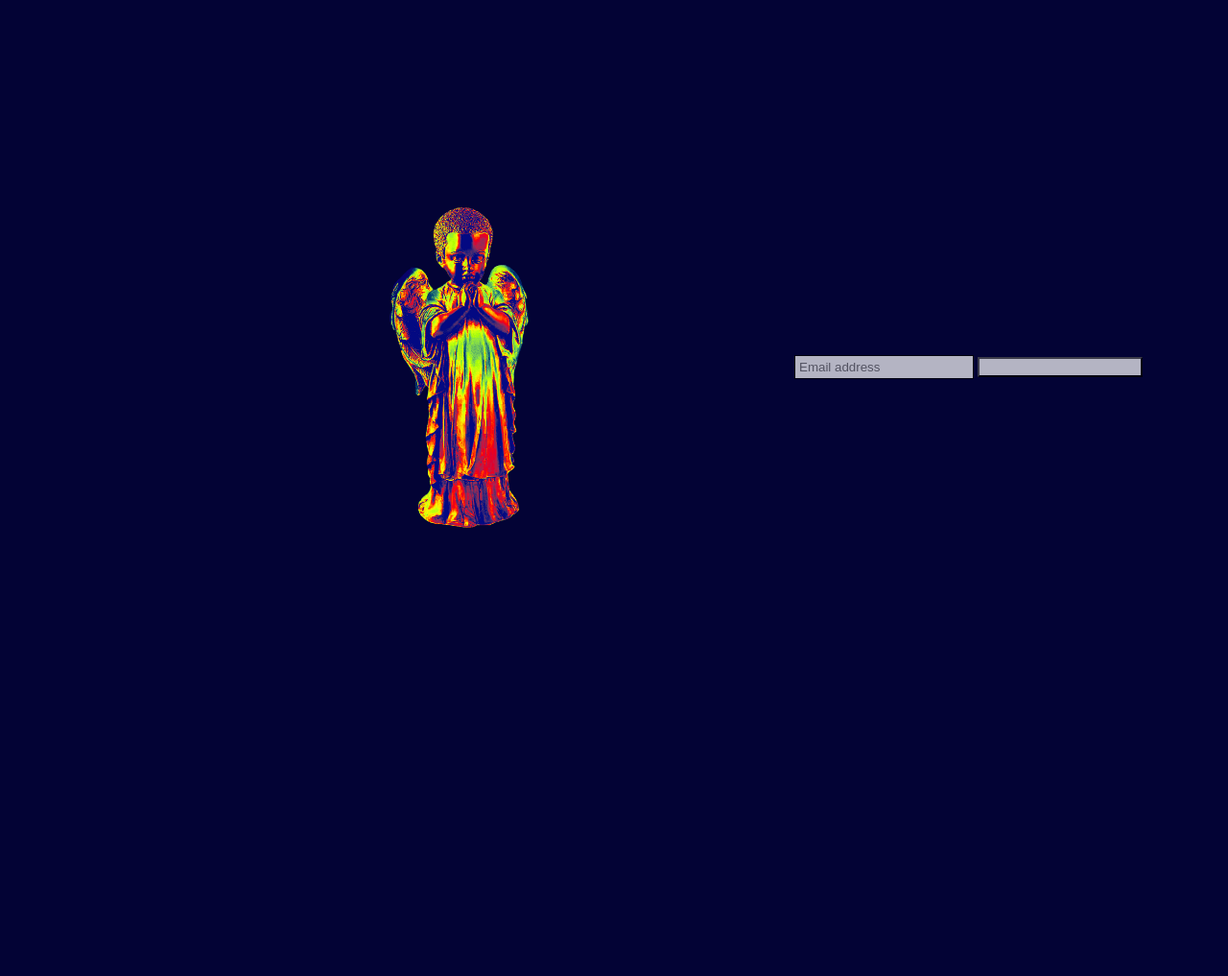
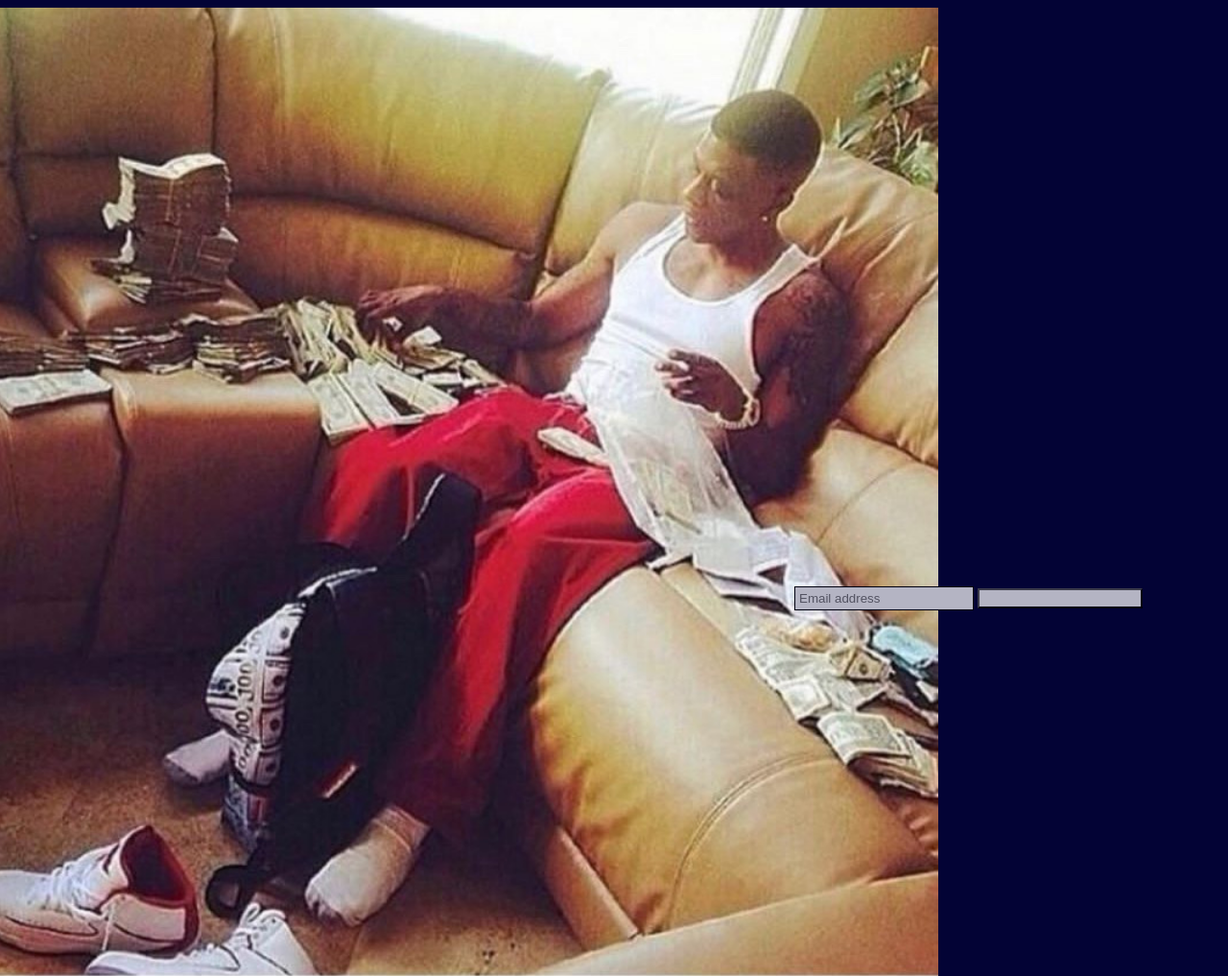
Before and after one commit to Hunndred/wosilat-email, a plain HTML site: page index.html in a window 1280 px wide. Shown: the top 1017 px of the page at 96% size. Before the commit the page ends 800 px from the top, so only its background shows below. Drawn offline with Linux system fonts and the light colour scheme.

Commit message:
Update index.html

```diff
--- a/index.html
+++ b/index.html
@@ -10,7 +10,7 @@
     <main>
       <section class="img_wrapper">
         <div id="img_form">
-          <img src="img/ANGEL BABY2.png" alt="" />
+          <img src="img/image_123650291 (1).JPG" alt="" />
           <div id="form">
             <form action="https://formspree.io/f/xqkrvwpl" method="POST">
               <label for="email" name="email"
```
